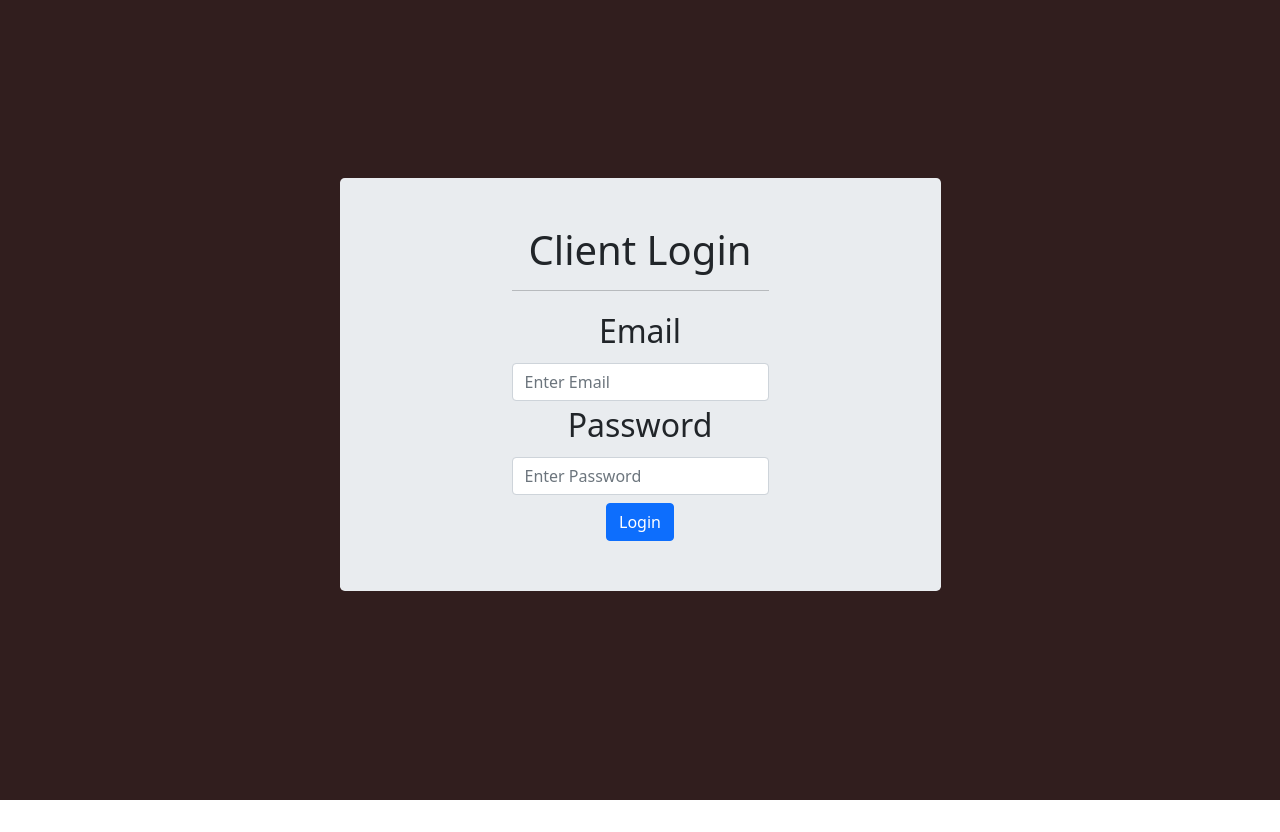
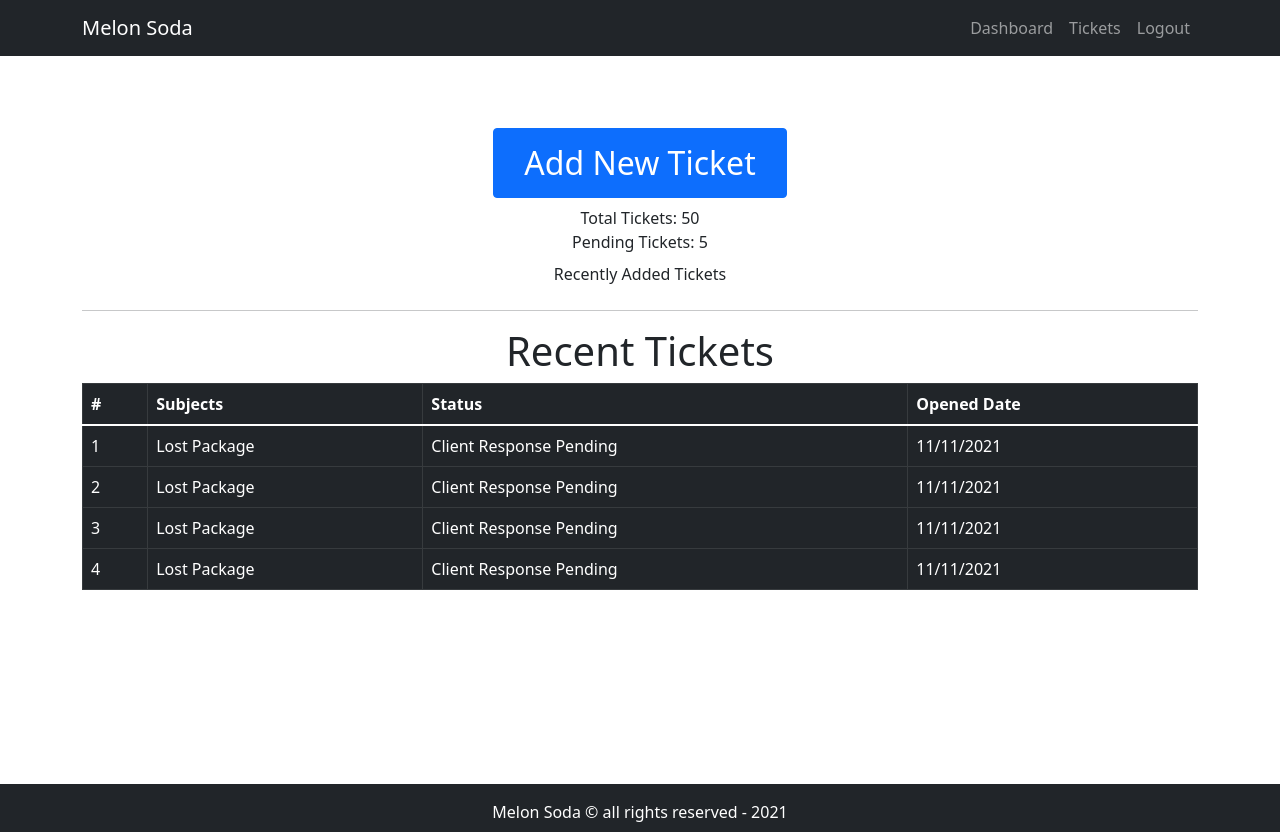
Before and after one commit to Daniel-Aguila/Melon_Soda, a React (Create React App) app in the folder frontend/: page / in a window 1280 px wide. Before the commit the page ends 800 px from the top, so only its background shows below. Built offline with nearby package versions, Linux system fonts and the light colour scheme.

Commit message:
Dashboard Skeletal UI Finished, Placeholder data

```diff
--- a/frontend/src/App.css
+++ b/frontend/src/App.css
@@ -1,38 +1,23 @@
-.App {
-  text-align: center;
+.default-layout{
+  display: grid;
+  /*header is given 80px, main is given auto, and footer is given 3rem*/
+  grid-template-rows: 80px auto 3rem;
+  grid-template-areas: "header" "main" "footer";
 }
 
-.App-logo {
-  height: 40vmin;
-  pointer-events: none;
+/*Specifically tell the classes what grid area they belong to*/
+header {
+  grid-area: header;
 }
 
-@media (prefers-reduced-motion: no-preference) {
-  .App-logo {
-    animation: App-logo-spin infinite 20s linear;
-  }
+main {
+  grid-area: main;
+  min-height: 88vh;
 }
 
-.App-header {
-  background-color: #282c34;
-  min-height: 100vh;
-  display: flex;
-  flex-direction: column;
-  align-items: center;
-  justify-content: center;
-  font-size: calc(10px + 2vmin);
+footer {
+  grid-area: footer;
+  background-color: rgba(33,37,41,255);
+  padding: 1rem;
   color: white;
 }
-
-.App-link {
-  color: #61dafb;
-}
-
-@keyframes App-logo-spin {
-  from {
-    transform: rotate(0deg);
-  }
-  to {
-    transform: rotate(360deg);
-  }
-}
--- a/frontend/src/App.js
+++ b/frontend/src/App.js
@@ -1,12 +1,17 @@
 import './App.css';
 import {Entry} from "./pages/Entry.page"
+import {DefaultLayout} from "./layout/DefaultLayout"
+import {Dashboard} from './pages/Dashboard.page'
 
 function App() {
   return (
     <div className="App">
-      <Entry/>
+      {/* <Entry/> */}
+      <DefaultLayout>
+        <Dashboard/>
+      </DefaultLayout>
     </div>
   );
-}
+};
 
 export default App;
--- /dev/null
+++ b/frontend/src/components/TicketTable.comp.js
@@ -0,0 +1,48 @@
+import React from 'react';
+import {Table} from 'react-bootstrap';
+export const TicketTable = () =>{
+    return (
+        <div>
+            <h1 className="text-center">Recent Tickets</h1>
+            {/* Table Header */}
+            <Table variant="dark" hover bordered>
+                <thead>
+                    <tr>
+                        <th>#</th>
+                        <th>Subjects</th>
+                        <th>Status</th>
+                        <th>Opened Date</th>
+                    </tr>
+                </thead>
+                {/* Table Body */}
+                <tbody>
+                    {/* <td></td> define a cell in the table  <tr></tr> is table row*/}
+                    <tr>
+                        <td>1</td>
+                        <td>Lost Package</td>
+                        <td>Client Response Pending</td>
+                        <td>11/11/2021</td>
+                    </tr>
+                    <tr>
+                        <td>2</td>
+                        <td>Lost Package</td>
+                        <td>Client Response Pending</td>
+                        <td>11/11/2021</td>
+                    </tr>
+                    <tr>
+                        <td>3</td>
+                        <td>Lost Package</td>
+                        <td>Client Response Pending</td>
+                        <td>11/11/2021</td>
+                    </tr>
+                    <tr>
+                        <td>4</td>
+                        <td>Lost Package</td>
+                        <td>Client Response Pending</td>
+                        <td>11/11/2021</td>
+                    </tr>
+                </tbody>
+            </Table>
+        </div>
+    )
+}
--- /dev/null
+++ b/frontend/src/layout/Footer.comp.js
@@ -0,0 +1,10 @@
+import React from 'react'
+import {Container,Navbar,Nav} from 'react-bootstrap';
+
+export const Footer = () =>{
+    return (
+        <div className="text-center footer-text">
+            Melon Soda &copy; all rights reserved - 2021
+        </div>
+    )
+};
--- /dev/null
+++ b/frontend/src/layout/Header.comp.js
@@ -0,0 +1,23 @@
+import React from 'react'
+import {Container,Navbar,Nav} from 'react-bootstrap';
+
+export const Header = () =>{
+    return (
+        <div>
+            <Navbar bg="dark" variant="dark">
+                <Container>
+                    {/* ADD LOGO HERE <img src={logo} alt="logo" width="50px"/> */}
+                    <Navbar.Brand href="#home">
+                        {/* ADD LOGO HERE <img src={logo} alt="logo" width="50px"/> */}
+                        Melon Soda
+                    </Navbar.Brand>
+                <Nav className="ml-auto">
+                    <Nav.Link href="#Dashboard">Dashboard</Nav.Link>
+                    <Nav.Link href="#Tickets">Tickets</Nav.Link>
+                    <Nav.Link href="#Logout">Logout</Nav.Link>
+                </Nav>
+                </Container>
+          </Navbar>
+        </div>
+    )
+};
```
